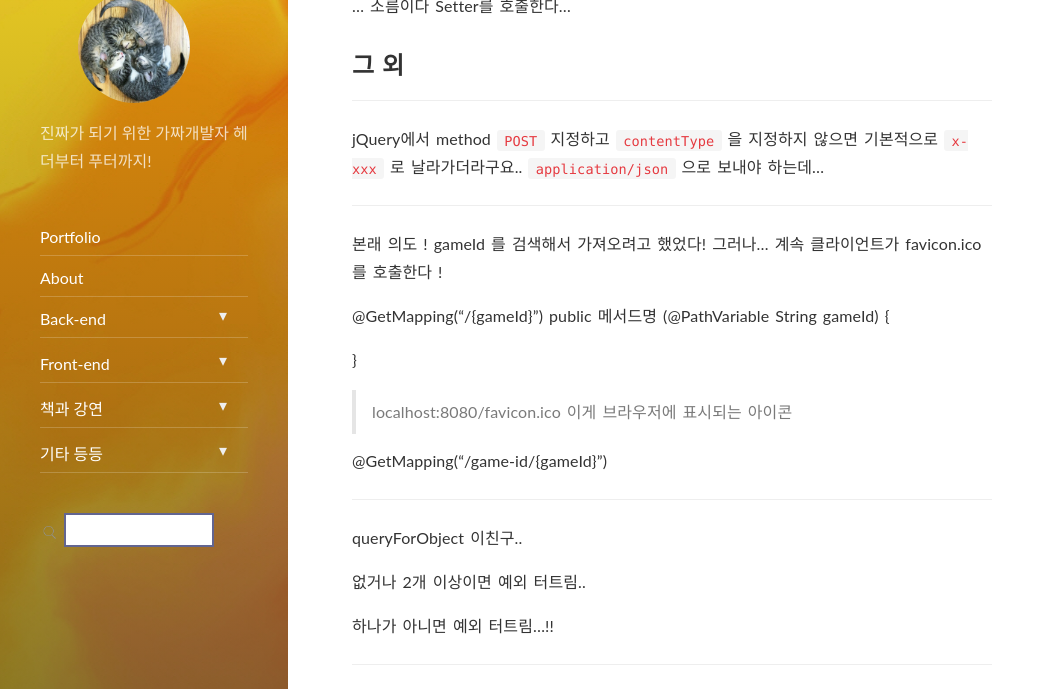
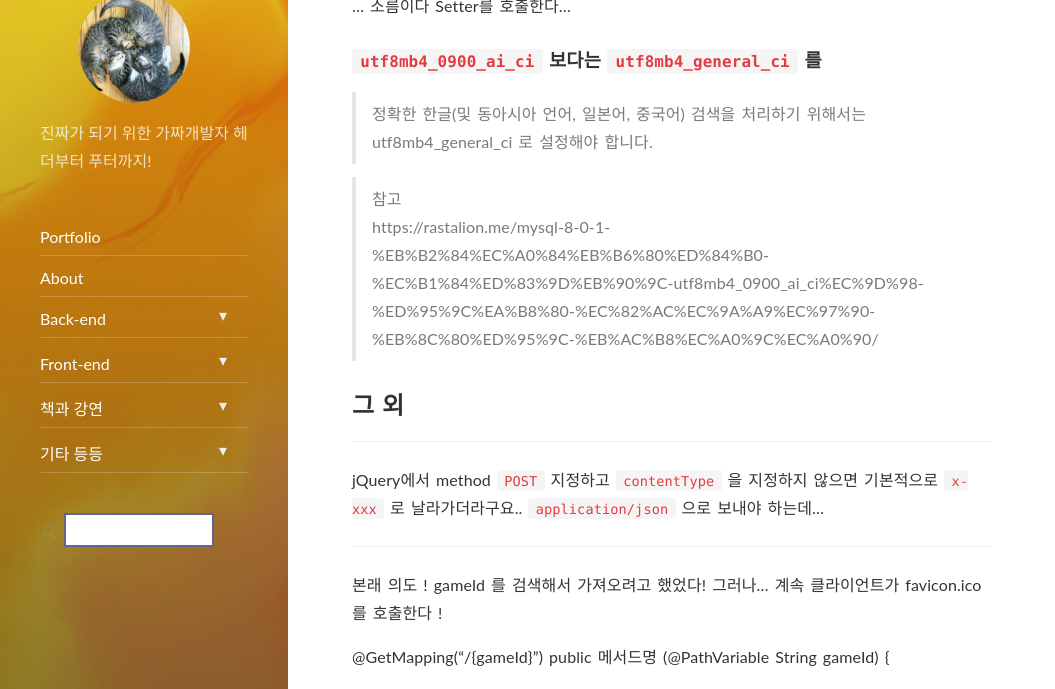
Before and after one commit to progress0407/progress0407.github.io, a Jekyll site: the page built from _posts/backend/wooteco/2022-04-25-wooteco-level2-chess.md, in a window 1280 px wide and 900 px high, scrolled down 4954 px, cut to the strip 211-900 px from the top of the window. Shown: the whole strip, without its empty margins (0-1055 px from the left). Built offline with Jekyll 4.4.1, drawn with Linux system fonts in a browser that asks for light colours; nearby versions of some CDN libraries.

Commit message:
체스 미션 참고 사항 추가

```diff
--- a/_posts/backend/wooteco/2022-04-25-wooteco-level2-chess.md
+++ b/_posts/backend/wooteco/2022-04-25-wooteco-level2-chess.md
@@ -179,6 +179,13 @@ public class JdbcBoardPieceDao implements BoardPieceDao {
 
 ... 소름이다 Setter를 호출한다...
 
+### `utf8mb4_0900_ai_ci` 보다는 `utf8mb4_general_ci` 를
+
+> 정확한 한글(및 동아시아 언어, 일본어, 중국어) 검색을 처리하기 위해서는 utf8mb4_general_ci 로 설정해야 합니다.
+
+> 참고
+>  https://rastalion.me/mysql-8-0-1-%EB%B2%84%EC%A0%84%EB%B6%80%ED%84%B0-%EC%B1%84%ED%83%9D%EB%90%9C-utf8mb4_0900_ai_ci%EC%9D%98-%ED%95%9C%EA%B8%80-%EC%82%AC%EC%9A%A9%EC%97%90-%EB%8C%80%ED%95%9C-%EB%AC%B8%EC%A0%9C%EC%A0%90/
+
 ## 그 외
 
 ---
```
Also changed, not shown: _posts/backend/wooteco/2022-05-30-wooteco-lv2-aws.md (+30 -0 lines), _posts/backend/wooteco/2022-06-01-wooteco-lv2-cart.md (+14 -0 lines).
